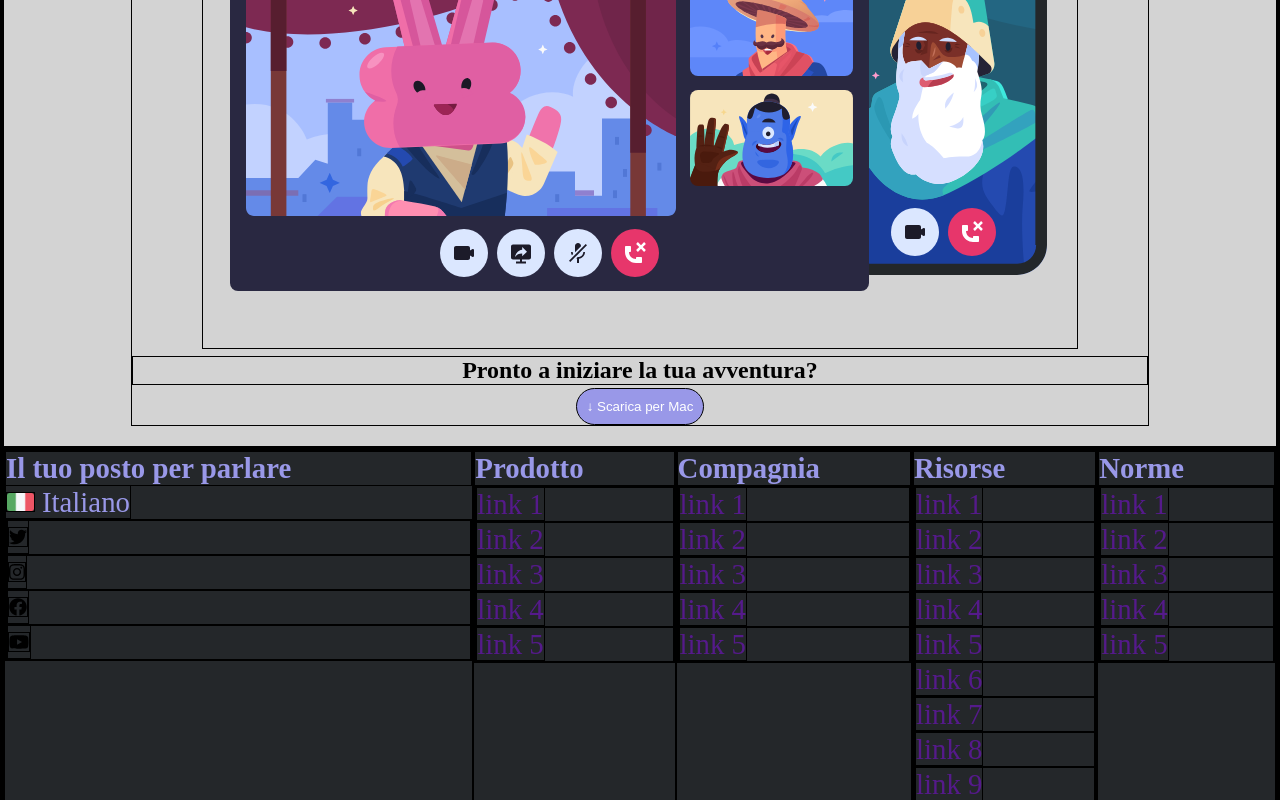
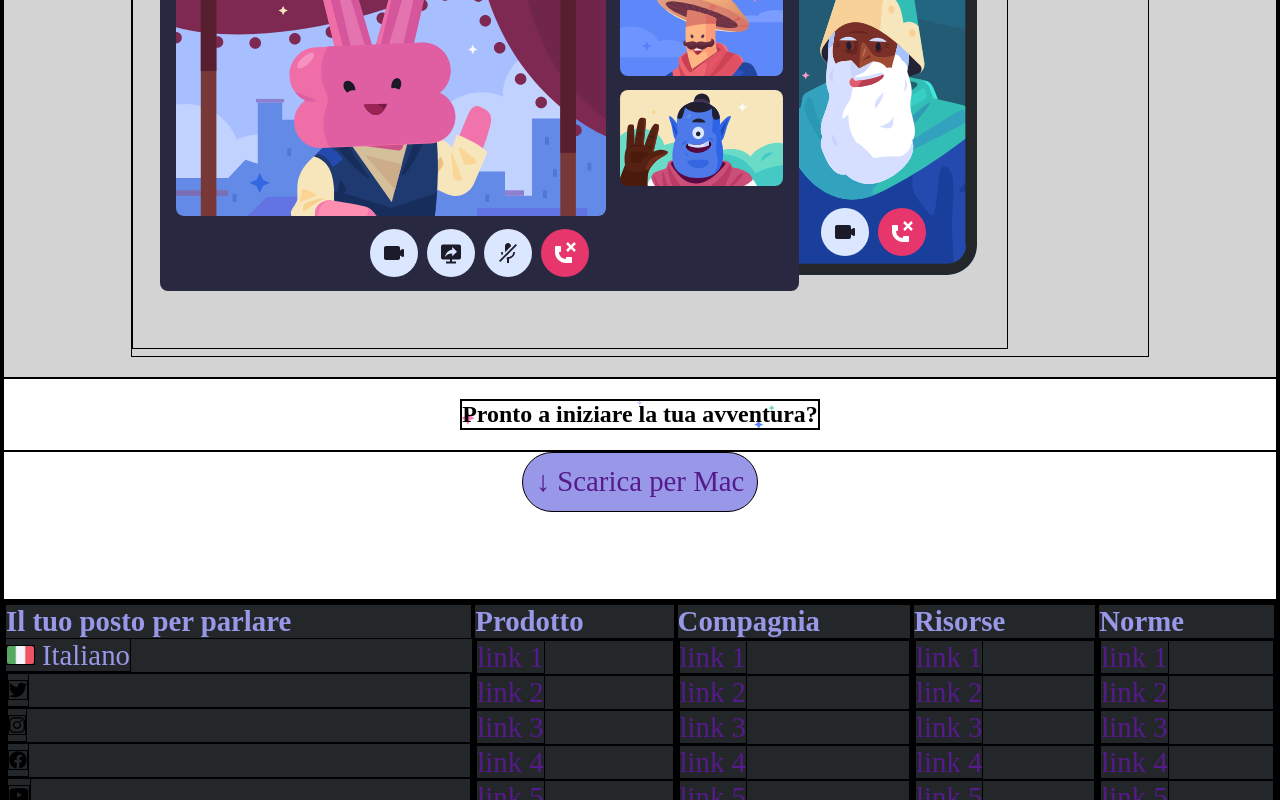
Before and after one commit to MatteoSala97/htmlcss-discord, a plain HTML site: page index.html in a window 1280 px wide. Shown: the part 3067-3867 px from the top of the page. Drawn offline with Linux system fonts and the light colour scheme.

Commit message:
feat: starry background for section

```diff
--- a/assets/style.css
+++ b/assets/style.css
@@ -111,6 +111,31 @@ section.discord-services div button{
     color: white;
 }
 
+.wrap {
+    display: flex;
+    justify-content: center;
+}
+
+.stars {
+    background-image: url(./img/stars.svg);
+    background-repeat: no-repeat;
+    background-size: contain;
+    width: fit-content;
+
+}
+.mac {
+    display: flex;
+    justify-content: center;
+    padding-bottom: 3em;
+}
+
+.mac a{
+    background-color: #9998E8;
+    padding: 1%;
+    border-radius: 30px;
+    }
+
+
 /* footer */
 
 footer{
--- a/index.html
+++ b/index.html
@@ -93,10 +93,20 @@
                 <h3>Tecnologia affidabile per tenersi in contatto</h3>
                 <p>Lorem ipsum dolor sit, amet consectetur adipisicing elit. Ullam magni maxime quibusdam eum adipisci voluptates repellendus harum, saepe fuga id voluptatibus voluptatem error, rerum eius veritatis! Eaque aliquid quis error.</p>
                 <img src="./assets/img/item4-big.svg" alt="item4">
-                <h5>Pronto a iniziare la tua avventura?</h5>
-                <button>&#8595; Scarica per Mac</button>
             </div>
         </section>
+
+        <section class="wrap">
+            <div class="stars">
+                <h5>Pronto a iniziare la tua avventura?</h5>
+            </div>
+        </section>
+        <div class="mac">
+            <a href="">
+                &#8595; Scarica per Mac
+            </a>
+        </div>
+
     </main>
     <footer>
         <div class="footer-container">
```
